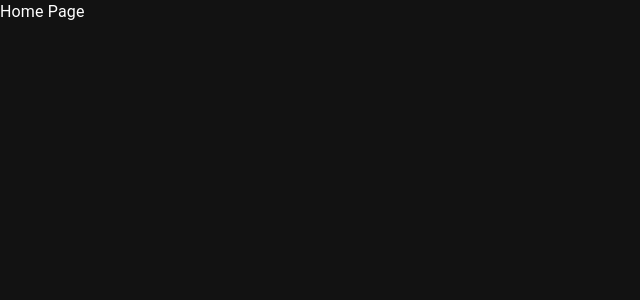
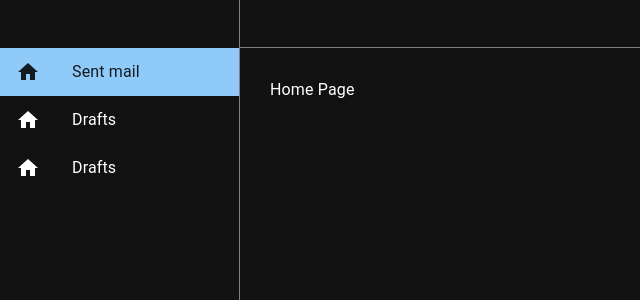
Before and after one commit to raccoon91/raccoon-investment, a React (Vite) app: page / in a window 1280 px wide. Shown: the top 300 px of the page, without its empty margins (0-640 px from the left). Built offline with nearby package versions, Linux system fonts and the light colour scheme.

Commit message:
Add layout

```diff
--- a/package.json
+++ b/package.json
@@ -13,6 +13,7 @@
   "dependencies": {
     "@emotion/react": "^11.11.1",
     "@emotion/styled": "^11.11.0",
+    "@mui/icons-material": "^5.14.3",
     "@mui/material": "^5.14.5",
     "axios": "^1.4.0",
     "idb": "^7.1.1",
--- a/src/App.tsx
+++ b/src/App.tsx
@@ -1,6 +1,7 @@
 import { CssBaseline, ThemeProvider, createTheme } from "@mui/material";
 import { BrowserRouter, Route, Routes } from "react-router-dom";
 import { HomePage } from "./pages";
+import { Layout } from "./layouts";
 
 const theme = createTheme({
   palette: {
@@ -15,7 +16,9 @@ export const App = () => {
 
       <BrowserRouter>
         <Routes>
-          <Route index element={<HomePage />} />
+          <Route element={<Layout />}>
+            <Route index element={<HomePage />} />
+          </Route>
         </Routes>
       </BrowserRouter>
     </ThemeProvider>
--- /dev/null
+++ b/src/layouts/Layout.tsx
@@ -0,0 +1,21 @@
+import { Outlet } from "react-router-dom";
+import { Box } from "@mui/material";
+import { Sidebar } from "./Sidebar";
+
+export const Layout = () => {
+  return (
+    <Box sx={{ overflow: "hidden", display: "flex", width: "100vw", height: "100vh" }}>
+      <Box sx={{ width: "240px", borderRight: "1px solid", borderColor: "gray", padding: "48px 0" }}>
+        <Sidebar />
+      </Box>
+
+      <Box sx={{ display: "flex", flexDirection: "column", flex: 1 }}>
+        <Box sx={{ height: "48px", borderBottom: "1px solid", borderColor: "gray" }}></Box>
+
+        <Box sx={{ flex: 1, padding: "30px" }}>
+          <Outlet />
+        </Box>
+      </Box>
+    </Box>
+  );
+};
--- /dev/null
+++ b/src/layouts/Sidebar.tsx
@@ -0,0 +1,47 @@
+import { NavLink } from "react-router-dom";
+import { List, ListItemButton, ListItemIcon, ListItemText, styled } from "@mui/material";
+import HomeIcon from "@mui/icons-material/Home";
+
+const StyledNavLink = styled(NavLink)(
+  ({ theme }) => `
+    display: block;
+    color: ${theme.palette.text.primary};
+    text-decoration: none;
+
+    &.active {
+      color: ${theme.palette.getContrastText(theme.palette.primary.main)};
+      background-color: ${theme.palette.primary.main};
+
+      svg {
+        color: ${theme.palette.getContrastText(theme.palette.primary.main)};
+      }
+    }
+  `
+);
+
+export const Sidebar = () => {
+  return (
+    <List sx={{ width: "100%", padding: 0 }} component="nav">
+      <StyledNavLink to="/" className={({ isActive }) => (isActive ? "active" : "")}>
+        <ListItemButton>
+          <ListItemIcon>
+            <HomeIcon />
+          </ListItemIcon>
+          <ListItemText primary="Sent mail" />
+        </ListItemButton>
+      </StyledNavLink>
+      <ListItemButton>
+        <ListItemIcon>
+          <HomeIcon />
+        </ListItemIcon>
+        <ListItemText primary="Drafts" />
+      </ListItemButton>
+      <ListItemButton>
+        <ListItemIcon>
+          <HomeIcon />
+        </ListItemIcon>
+        <ListItemText primary="Drafts" />
+      </ListItemButton>
+    </List>
+  );
+};
--- /dev/null
+++ b/src/layouts/index.ts
@@ -0,0 +1 @@
+export * from "./Layout";
```
Also changed, not shown: 1 other file (tests, documents, lock files or other folders).
